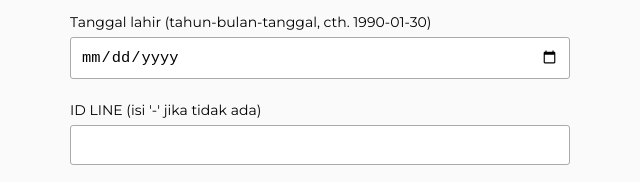
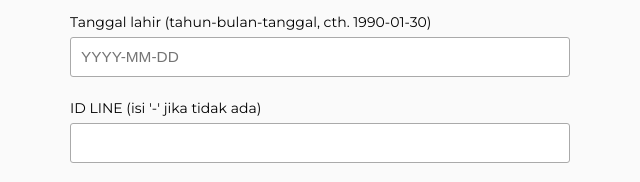
Before and after one commit to ironlota/pmkdata-student-input, a plain HTML site: page index.html in a window 1280 px wide. Shown: the part 559-741 px from the top of the page, 320-960 px from the left. Drawn offline with Linux system fonts and the light colour scheme; a web font is replaced by a local one.

Commit message:
Fixed date input type forcing wrong format, added meta tags

```diff
--- a/index.html
+++ b/index.html
@@ -7,6 +7,9 @@
   <link rel="shortcut icon" href="favicon.ico" type="image/x-icon">
 
   <title>Selamat datang 2017!</title>
+  <meta name="description" content="Form input data untuk mahasiswa baru 2017 anggota PMK ITB.">
+  <meta name="keywords" content="PMK ITB,PMB PMK ITB 2017,OSKM 2017">
+  <meta name="author" content="PMK ITB">
 
   <link href="https://fonts.googleapis.com/css?family=Montserrat" rel="stylesheet">
   <style>
@@ -185,7 +188,7 @@
 
       <div class="form-field">
         <label for="birth_date">Tanggal lahir (tahun-bulan-tanggal, cth. 1990-01-30)</label>
-        <input name="birth_date" type="date" placeholder="YYYY-MM-DD" required pattern="^(19|20)\d\d[- /.](0[1-9]|1[012])[- /.](0[1-9]|[12][0-9]|3[01])$">
+        <input name="birth_date" type="text" placeholder="YYYY-MM-DD" required pattern="^(19|20)\d\d[- /.](0[1-9]|1[012])[- /.](0[1-9]|[12][0-9]|3[01])$">
       </div>
 
       <div class="form-field">
@@ -270,7 +273,7 @@
 	      .replace(/>/g, '&gt;')
 	      .replace(/\"/g, '&quot;')
 	      .replace(/\'/g, '&#39;')
-	      .replace(/\//g, '&#x2F;')
+	      .replace(/\//g, '&#x2F;');
 	}
 
 	var m = document.getElementById('message');
```
